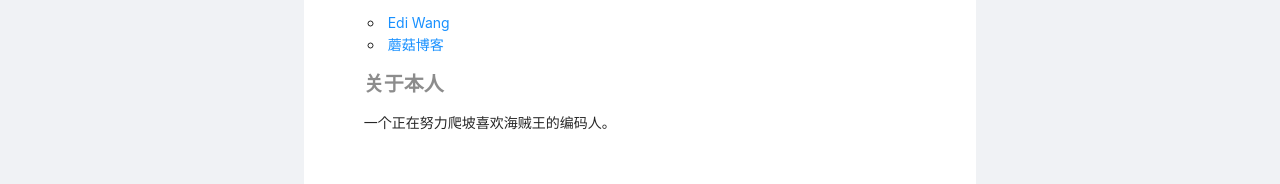
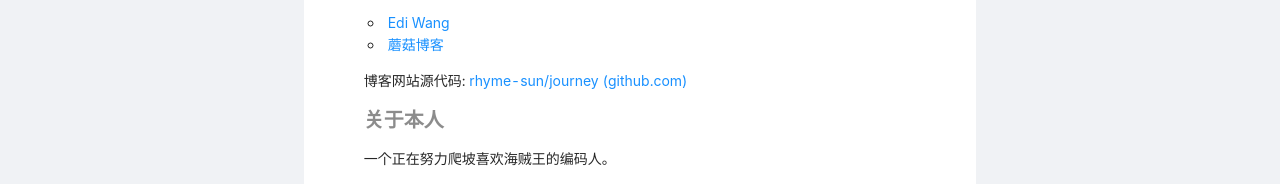
Before and after one commit to rhyme-sun/journey, a Vue app in the folder journey-frontend-vue/: page /journey/about in a window 1280 px wide. Shown: the part 718-902 px from the top of the page. Built offline with nearby package versions, Linux system fonts and the light colour scheme; no server answers.

Commit message:
refactor: 修改了About页面

```diff
--- a/journey-frontend-vue/src/views/about/About.vue
+++ b/journey-frontend-vue/src/views/about/About.vue
@@ -86,21 +86,27 @@
       <a-typography-paragraph>
         <ul>
           <li>
-            <a-typography-link href="https://edi.wang/"
-              >Edi Wang</a-typography-link
-            >
+            <a-typography-link href="https://edi.wang/">
+              Edi Wang
+            </a-typography-link>
           </li>
           <li>
-            <a-typography-link href="http://mogu-go.com/#/"
-              >蘑菇博客</a-typography-link
-            >
+            <a-typography-link href="http://mogu-go.com/#/">
+              蘑菇博客
+            </a-typography-link>
           </li>
         </ul>
       </a-typography-paragraph>
       <a-typography-paragraph>
-        <a-typography-title :level="4" type="secondary"
-          >关于本人</a-typography-title
-        >
+        博客网站源代码:
+        <a-typography-link href="https://github.com/rhyme-sun/journey">
+          rhyme-sun/journey (github.com)
+        </a-typography-link>
+      </a-typography-paragraph>
+      <a-typography-paragraph>
+        <a-typography-title :level="4" type="secondary">
+          关于本人
+        </a-typography-title>
       </a-typography-paragraph>
       <a-typography-paragraph>
         一个正在努力爬坡喜欢海贼王的编码人。
```
